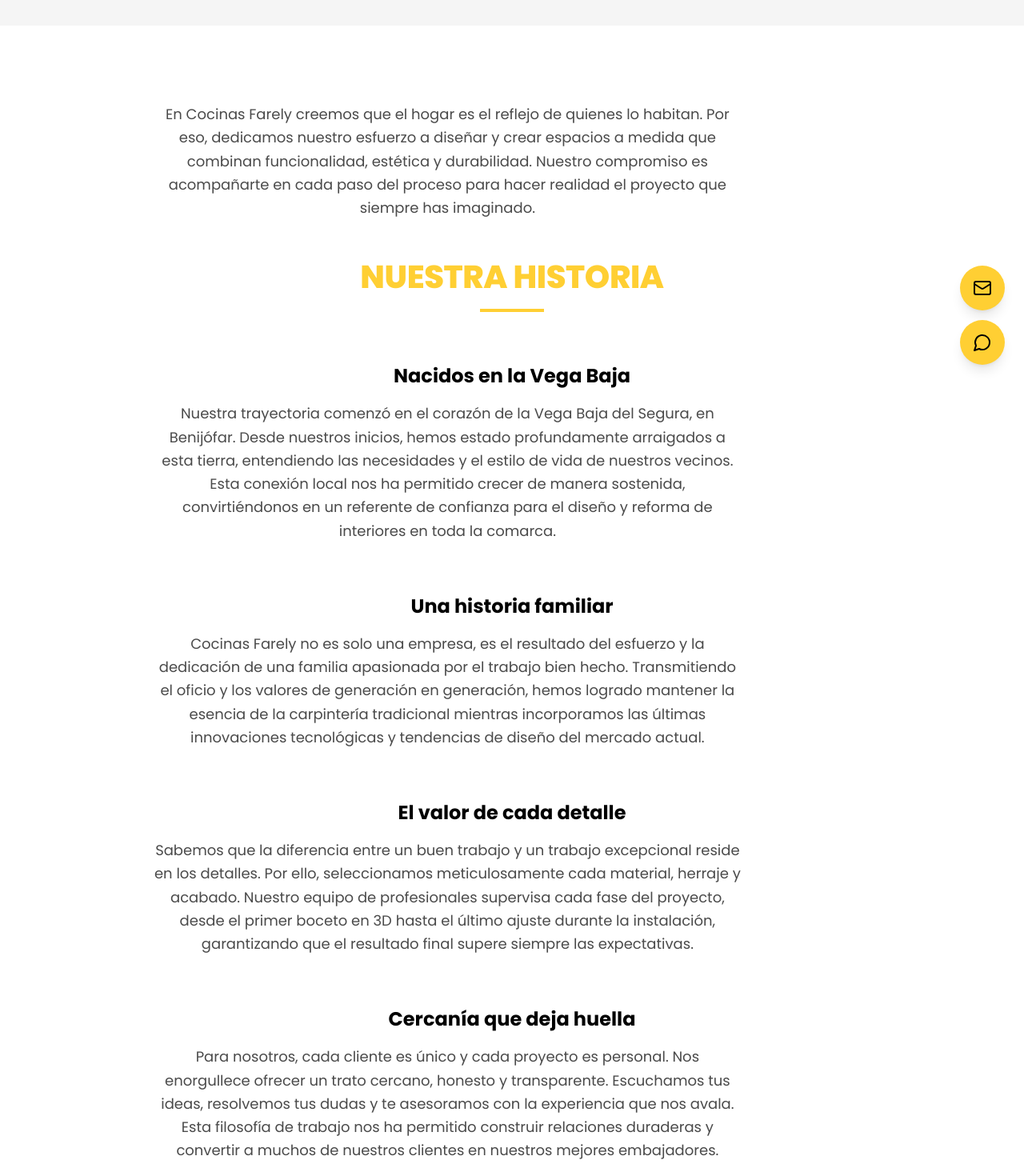
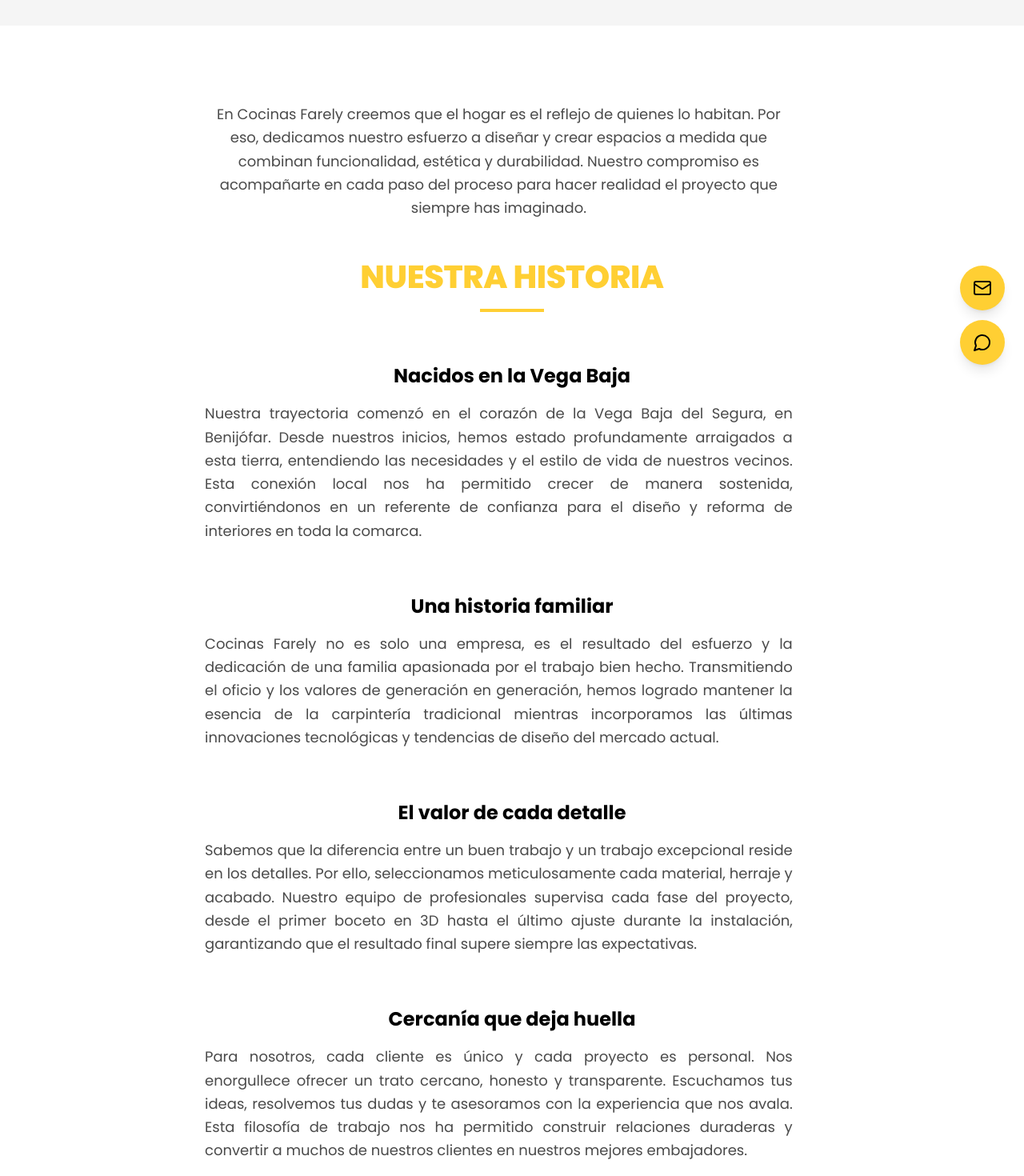
Before and after one commit to aaronyagues4/cocinas-farely, a React (Vite) app in the folder apps/web/: page /sobre-nosotros in a window 1280 px wide. Shown: the part 320-1790 px from the top of the page at 80% size. Built offline with nearby package versions, Linux system fonts and the light colour scheme; the HTML template or start-up script is replaced by a standard one.

Commit message:
fix: alinear contenido Sobre Nosotros al mismo ancho que el título

```diff
--- a/apps/web/src/pages/SobreNosotrosPage.jsx
+++ b/apps/web/src/pages/SobreNosotrosPage.jsx
@@ -37,7 +37,7 @@
         {/* Company Story */}
         <section className="section-spacing">
           <div className="container-custom">
-            <div className="max-w-4xl mx-auto">
+            <div className="max-w-3xl mx-auto">
               <motion.div
                 initial={{ opacity: 0, y: 20 }}
                 whileInView={{ opacity: 1, y: 0 }}
@@ -52,15 +52,15 @@
                 <h2 className="section-title text-center">NUESTRA HISTORIA</h2>
               </motion.div>
 
-              <div className="space-y-16 text-center">
+              <div className="space-y-16">
                 <motion.div
                   initial={{ opacity: 0, y: 20 }}
                   whileInView={{ opacity: 1, y: 0 }}
                   viewport={{ once: true }}
                   transition={{ duration: 0.6 }}
                 >
-                  <h3 className="text-2xl font-bold mb-4 text-foreground">Nacidos en la Vega Baja</h3>
-                  <p className="text-lg text-muted-foreground leading-relaxed">
+                  <h3 className="text-2xl font-bold mb-4 text-foreground text-center">Nacidos en la Vega Baja</h3>
+                  <p className="text-lg text-muted-foreground leading-relaxed text-justify">
                     Nuestra trayectoria comenzó en el corazón de la Vega Baja del Segura, en Benijófar. Desde nuestros inicios, hemos estado profundamente arraigados a esta tierra, entendiendo las necesidades y el estilo de vida de nuestros vecinos. Esta conexión local nos ha permitido crecer de manera sostenida, convirtiéndonos en un referente de confianza para el diseño y reforma de interiores en toda la comarca.
                   </p>
                 </motion.div>
@@ -71,8 +71,8 @@
                   viewport={{ once: true }}
                   transition={{ duration: 0.6 }}
                 >
-                  <h3 className="text-2xl font-bold mb-4 text-foreground">Una historia familiar</h3>
-                  <p className="text-lg text-muted-foreground leading-relaxed">
+                  <h3 className="text-2xl font-bold mb-4 text-foreground text-center">Una historia familiar</h3>
+                  <p className="text-lg text-muted-foreground leading-relaxed text-justify">
                     Cocinas Farely no es solo una empresa, es el resultado del esfuerzo y la dedicación de una familia apasionada por el trabajo bien hecho. Transmitiendo el oficio y los valores de generación en generación, hemos logrado mantener la esencia de la carpintería tradicional mientras incorporamos las últimas innovaciones tecnológicas y tendencias de diseño del mercado actual.
                   </p>
                 </motion.div>
@@ -83,8 +83,8 @@
                   viewport={{ once: true }}
                   transition={{ duration: 0.6 }}
                 >
-                  <h3 className="text-2xl font-bold mb-4 text-foreground">El valor de cada detalle</h3>
-                  <p className="text-lg text-muted-foreground leading-relaxed">
+                  <h3 className="text-2xl font-bold mb-4 text-foreground text-center">El valor de cada detalle</h3>
+                  <p className="text-lg text-muted-foreground leading-relaxed text-justify">
                     Sabemos que la diferencia entre un buen trabajo y un trabajo excepcional reside en los detalles. Por ello, seleccionamos meticulosamente cada material, herraje y acabado. Nuestro equipo de profesionales supervisa cada fase del proyecto, desde el primer boceto en 3D hasta el último ajuste durante la instalación, garantizando que el resultado final supere siempre las expectativas.
                   </p>
                 </motion.div>
@@ -95,8 +95,8 @@
                   viewport={{ once: true }}
                   transition={{ duration: 0.6 }}
                 >
-                  <h3 className="text-2xl font-bold mb-4 text-foreground">Cercanía que deja huella</h3>
-                  <p className="text-lg text-muted-foreground leading-relaxed">
+                  <h3 className="text-2xl font-bold mb-4 text-foreground text-center">Cercanía que deja huella</h3>
+                  <p className="text-lg text-muted-foreground leading-relaxed text-justify">
                     Para nosotros, cada cliente es único y cada proyecto es personal. Nos enorgullece ofrecer un trato cercano, honesto y transparente. Escuchamos tus ideas, resolvemos tus dudas y te asesoramos con la experiencia que nos avala. Esta filosofía de trabajo nos ha permitido construir relaciones duraderas y convertir a muchos de nuestros clientes en nuestros mejores embajadores.
                   </p>
                 </motion.div>
```
